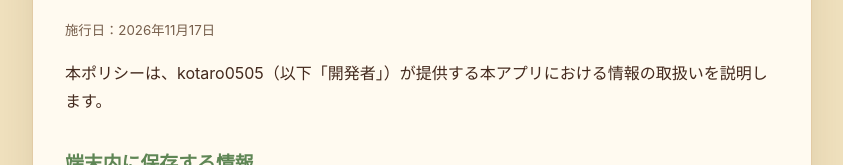
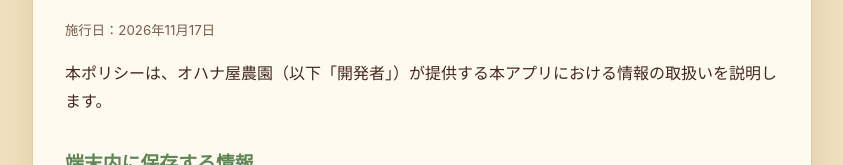
Before and after one commit to kotaro0505/puku-puku-taniku-endless-play, a plain HTML site: page privacy-policy/index.html in a window 1280 px wide. Shown: the part 157-322 px from the top of the page, without its empty margins (218-1061 px from the left). Drawn offline with Linux system fonts and the light colour scheme.

Commit message:
docs: update privacy policy operator name

```diff
--- a/privacy-policy/index.html
+++ b/privacy-policy/index.html
@@ -15,7 +15,7 @@
 <body><main>
   <h1>「ぷくぷく！たにくらいふ エンドレス♾️」プライバシーポリシー</h1>
   <p><small>施行日：2026年11月17日</small></p>
-  <p>本ポリシーは、kotaro0505（以下「開発者」）が提供する本アプリにおける情報の取扱いを説明します。</p>
+  <p>本ポリシーは、オハナ屋農園（以下「開発者」）が提供する本アプリにおける情報の取扱いを説明します。</p>
 
   <h2>端末内に保存する情報</h2>
   <p>現在の多肉の状態、サイズ、最高記録、収穫回数、選択中の成長速度、購入済み機能の利用権キャッシュなどを端末内に保存します。アカウント登録はなく、開発者のサーバーへゲームのセーブデータを送信しません。アプリを削除すると、通常これらの情報も削除されます。</p>
```
